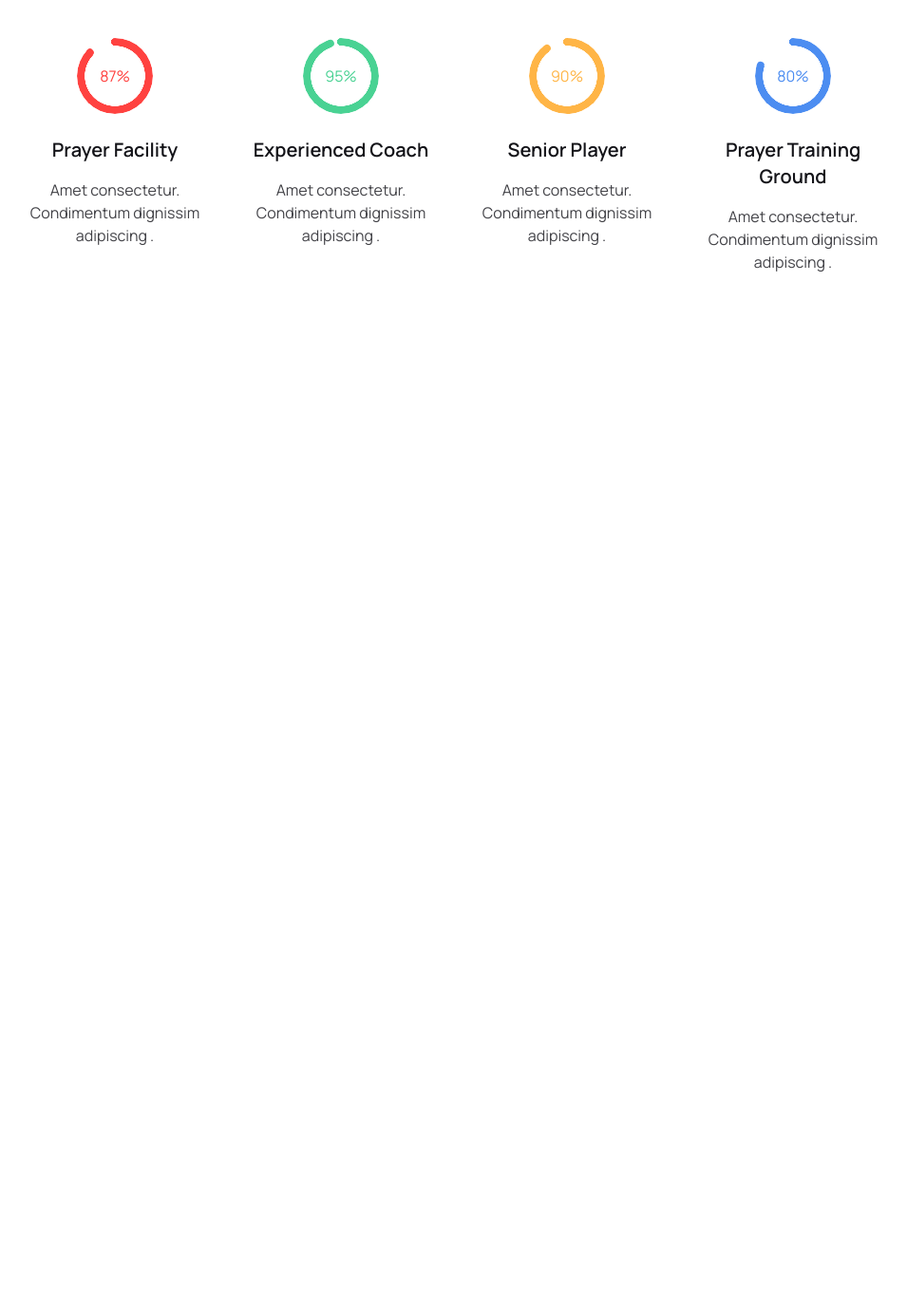
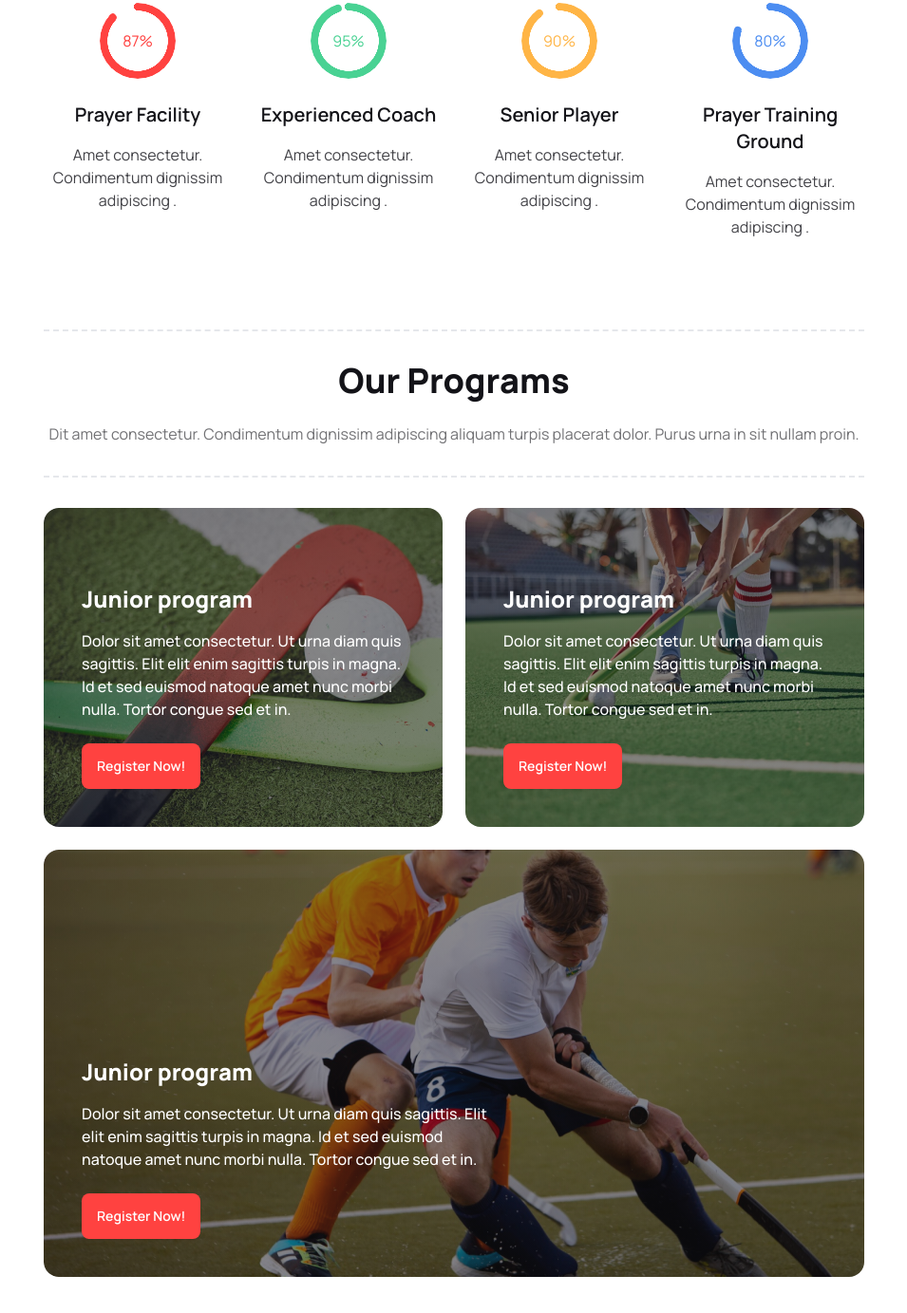
Before and after one commit to Albab47/b9a3-hockeys, a plain HTML site: page index.html in a window 1280 px wide. Shown: the part 1041-2424 px from the top of the page at 95% size, without its empty margins (162-1117 px from the left). Before the commit the page ends 1329 px from the top, so only its background shows below. Drawn offline with nearby package versions, Linux system fonts and the light colour scheme.

Commit message:
add program section

```diff
--- a/index.html
+++ b/index.html
@@ -37,8 +37,8 @@
 
 <body class="font-manrope text-[#131318]">
     <!-- NAVBAR -->
-    <header class="container mx-auto px-2 md:px-22 lg:px-44">
-        <nav class="navbar py-7 px-2">
+    <header class="container mx-auto px-2 md:px-22 xl:px-52">
+        <nav class="navbar py-7 px-0">
             <div class="navbar-start">
                 <div class="dropdown">
                     <div tabindex="0" role="button" class="btn btn-ghost lg:hidden">
@@ -78,7 +78,7 @@
     </header>
 
     <!-- banner section -->
-    <section class="container mx-auto px-2 md:px-22 lg:px-44">
+    <section class="container mx-auto px-2 md:px-22 xl:px-52">
         <!-- carousel -->
         <div class="carousel w-full max-h-[34.37rem]">
             <!-- slide1 -->
@@ -103,18 +103,18 @@
 
         </div>
         <!-- carousel badge -->
-        <div class="bg-[#131318] text-white xl:max-w-full 2xl:max-w-[35.37rem] p-8 space-y-4 rounded-2xl 2xl:translate-x-full 2xl:-translate-y-48">
+        <div class="bg-[#131318] text-white xl:max-w-full 2xl:max-w-[35.37rem] p-8 space-y-4 rounded-2xl 2xl:translate-x-[33.5rem] 2xl:-translate-y-48">
             <h1 class="text-2xl font-extrabold">Meet all the heroes from the field</h1>
             <p class="font-medium">Dit amet consectetur. Condimentum dignissim adipiscing aliquam turpis placerat dolor. Purus urna in sit nullam proin. </p>
         </div>
     </section>
 
-    <main class="container mx-auto px-2 md:px-22 lg:px-44">
+    <main class="container mx-auto px-2 md:px-22 lg:px-52">
         <!-- stats section -->
         <section class="mt-16 2xl:-mt-16">
             <div class="text-center max-w-[37.93] mx-auto space-y-6 border-t-2 border-b-2 border-dashed py-8">
                 <h2 class="text-4xl font-extrabold">Professional Hockeys Club</h2>
-                <p class="text-[#424247]">Dit amet consectetur. Condimentum dignissim adipiscing aliquam turpis placerat dolor. Purus urna in sit nullam proin. </p>
+                <p class="text-[#13131899]">Dit amet consectetur. Condimentum dignissim adipiscing aliquam turpis placerat dolor. Purus urna in sit nullam proin. </p>
             </div>
 
             <!-- stats container -->
@@ -144,6 +144,44 @@
                 </div>
             </div>
         </section>
+
+        <!-- program section -->
+        <section class="my-24">
+            <div class="text-center max-w-[37.93] mx-auto space-y-6 border-t-2 border-b-2 border-dashed py-8">
+                <h3 class="text-4xl font-extrabold">Our Programs</h2>
+                <p class="text-[#13131899]">Dit amet consectetur. Condimentum dignissim adipiscing aliquam turpis placerat dolor. Purus urna in sit nullam proin. </p>
+            </div>
+
+            <!-- program container -->
+            <div class="grid gap-6 grid-cols-1 grid-rows-3 md:grid-rows-[21rem_28.12rem] md:grid-cols-2 text-white mt-8">
+                <!-- program 1 -->
+                <div class="bg-[linear-gradient(45deg,rgba(19,19,24,0.5),rgba(19,19,24,0.5)),url('./Images/2.png')] col-span-1 rounded-2xl flex place-items-end">
+                    <div class="p-10">
+                        <h3 class="text-2xl font-extrabold">Junior program</h3>
+                        <p class="font-medium pt-4 pb-6">Dolor sit amet consectetur. Ut urna diam quis sagittis. Elit elit enim sagittis turpis in magna. Id et sed euismod natoque amet nunc morbi nulla. Tortor congue sed et in.</p>
+                        <button class="btn bg-primary border-none text-white">Register Now!</button>
+                    </div>
+                </div>
+
+                <!-- program 2 -->
+                <div class="bg-[linear-gradient(45deg,rgba(19,19,24,0.5),rgba(19,19,24,0.5)),url('./Images/3.png')] col-span-1 rounded-2xl flex place-items-end">
+                    <div class="p-10">
+                        <h3 class="text-2xl font-extrabold">Junior program</h3>
+                        <p class="font-medium pt-4 pb-6">Dolor sit amet consectetur. Ut urna diam quis sagittis. Elit elit enim sagittis turpis in magna. Id et sed euismod natoque amet nunc morbi nulla. Tortor congue sed et in.</p>
+                        <button class="btn bg-primary border-none text-white">Register Now!</button>
+                    </div>
+                </div>
+
+                <!-- program 3 -->
+                <div class="bg-[linear-gradient(45deg,rgba(19,19,24,0.5),rgba(19,19,24,0.5)),url('./Images/4.png')] col-span-1 md:col-span-2 rounded-2xl flex place-items-end">
+                    <div class="p-10 max-w-[32rem]">
+                        <h3 class="text-2xl font-extrabold">Junior program</h3>
+                        <p class="font-medium pt-4 pb-6">Dolor sit amet consectetur. Ut urna diam quis sagittis. Elit elit enim sagittis turpis in magna. Id et sed euismod natoque amet nunc morbi nulla. Tortor congue sed et in.</p>
+                        <button class="btn bg-primary border-none text-white">Register Now!</button>
+                    </div>
+                </div>
+            </div>
+        </section>
     </main>
 </body>
 </html>
```
